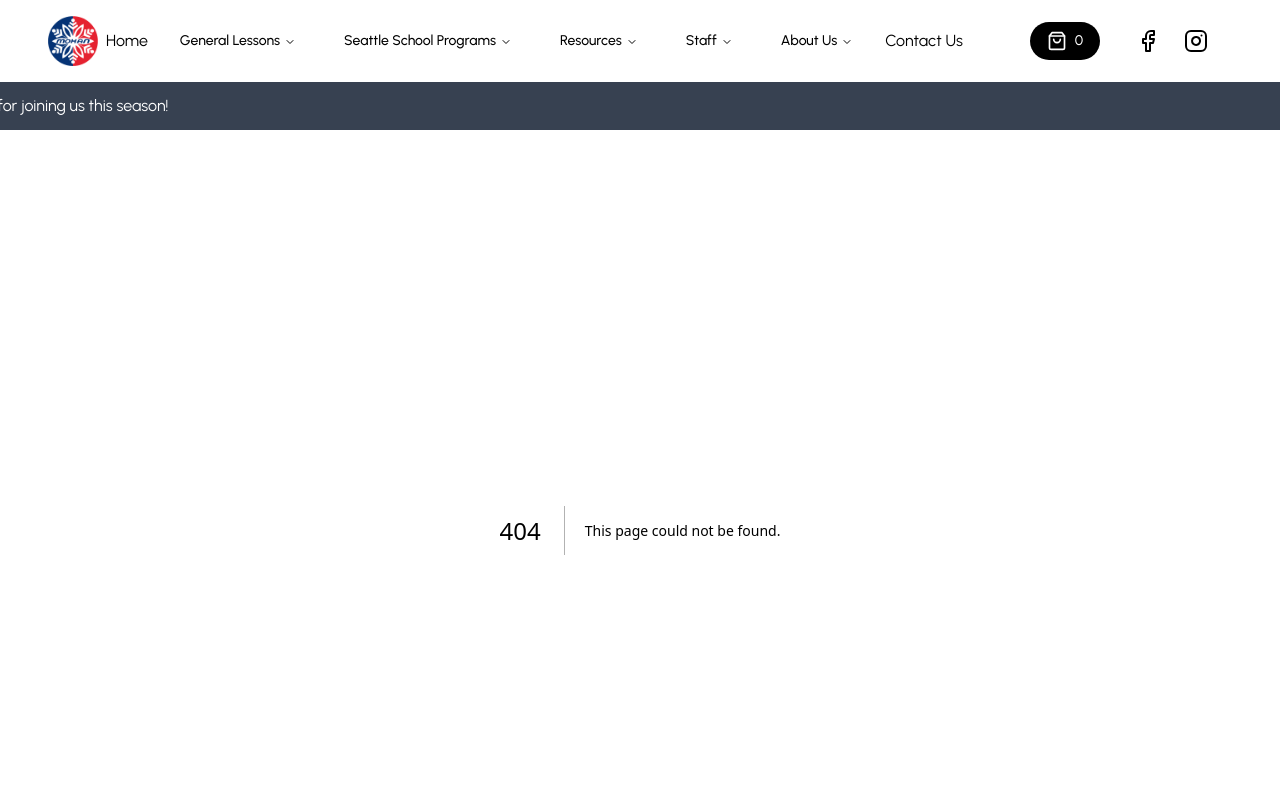
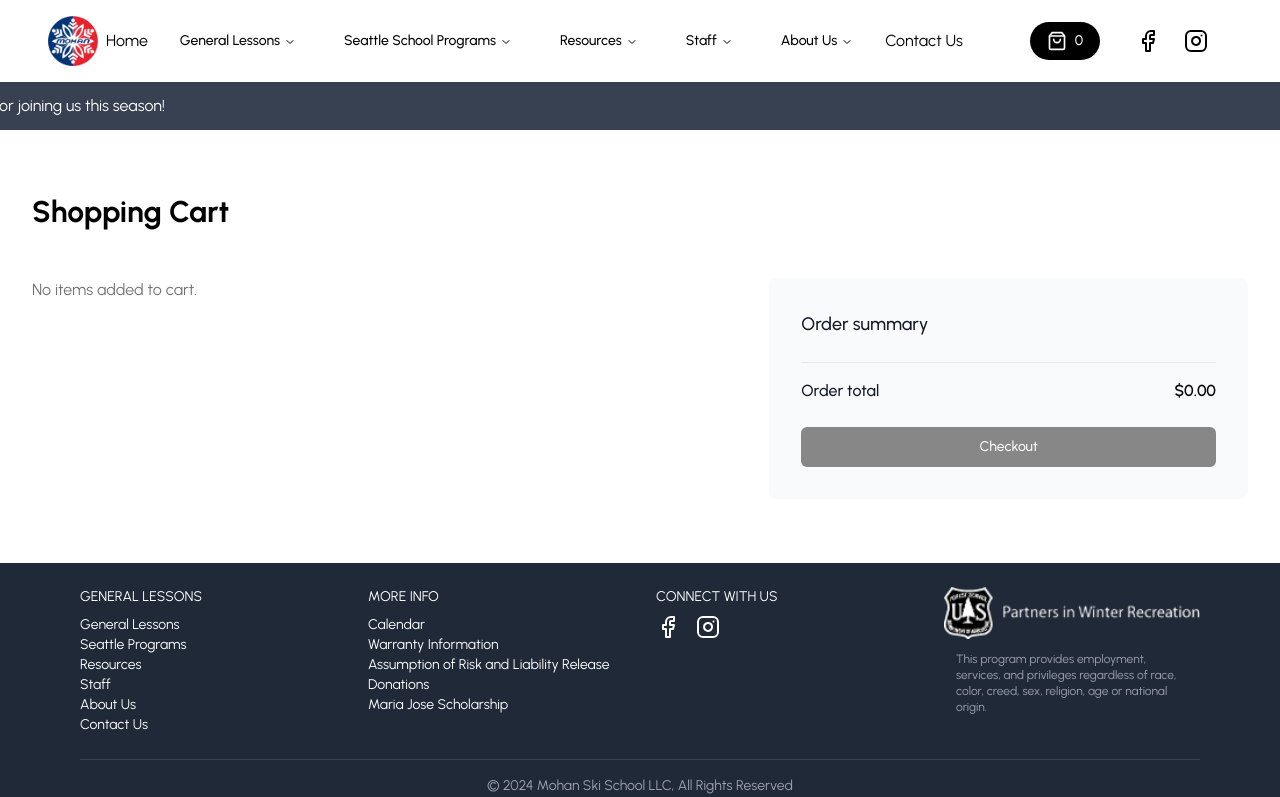
Before and after one commit to dschaaf89/SkiMohanMain, a Next.js app: page /cart in a window 1280 px wide. Before the commit this address had no page. Shown: the top 797 px of the page. Built offline with nearby package versions, Linux system fonts and the light colour scheme.

Commit message:
working on cart features

```diff
--- a/app/(routes)/cart/cart-item-info.tsx
+++ b/app/(routes)/cart/components/cart-item-info.tsx
@@ -14,8 +14,8 @@ interface CartItemInfoProps {
         </div>
 
         <div className="mt-1 flex text-sm">
-          <p className="text-gray-500">{product.color}</p>
-          <p className="ml-4 border-l border-gray-200 pl-4 text-gray-500">{product.size}</p>
+          <p className="text-gray-500">{product.program}</p>
+
         </div>
         <p className="mt-1 text-sm font-medium text-gray-900">{product.price}</p>
       </div>
--- a/app/(routes)/cart/cart-item.tsx
+++ b/app/(routes)/cart/components/cart-item.tsx
@@ -24,12 +24,12 @@ const CartItem: React.FC<CartItemProps> = ({
   return (
     <li className="flex py-6 border-b">
       <div className="relative h-24 w-24 rounded-md overflow-hidden sm:h-48 sm:w-48">
-        <Image
+        {/* <Image
           fill
           src={data.images[0].url}
           alt=""
           className="object-cover object-center"
-        />
+        /> */}
       </div>
       <div className="relative ml-4 flex flex-1 flex-col justify-between sm:ml-6">
         <div className="absolute z-10 right-0 top-0">
--- /dev/null
+++ b/app/(routes)/cart/page.tsx
@@ -0,0 +1,34 @@
+'use client';
+
+import Container from "@/components/ui/container";
+import useCart from "@/hooks/use-cart";
+import { useEffect, useState } from "react";
+import CartItem from "./components/cart-item";
+import Summary from "./components/summary";
+
+const CartPage = () => {
+    const cart = useCart();
+    return (
+
+    <div className=" bg-white">
+        <Container>
+            <div className="px-4 py-16 sm:px-6 lg:px-8">
+                <h1 className="text-3xl font-bold text-black">Shopping Cart</h1>
+                <div className="mt-12 lg:grid lg:grid-cols-12 lg:items-state gap-x-12">
+                   <div className="lg:col-span-7">
+                   {cart.items.length === 0 && <p className="text-neutral-500">No items added to cart.</p>}
+                   <ul>
+                {cart.items.map((item) => (
+                  <CartItem key={item.id} data={item} />
+                ))}
+              </ul>
+                    </div>
+                    <Summary />
+                </div>
+            </div>
+        </Container>
+        </div>
+     );
+}
+
+export default CartPage;
--- a/components/ui/product.tsx
+++ b/components/ui/product.tsx
@@ -1,13 +1,9 @@
-"use client"
+"use client";
 
-import React from 'react';
-import { Product as ProductType } from '@/types';
-import Image from 'next/image'; // <-- Import Image component
-import useCart from '@/hooks/use-cart';
-
-
-
-
+import React from "react";
+import { Product as ProductType } from "@/types";
+import Image from "next/image";
+import useCart from "@/hooks/use-cart";
 
 interface ProductProps {
   data: ProductType;
@@ -17,24 +13,24 @@ const Product: React.FC<ProductProps> = ({ data }) => {
   const imageUrl = data.images?.[0]?.url;
   const productName = data.name;
   const productPrice = data.price;
-  const productType= data.type.name;
-  const cart = useCart();
+  const productType = data.type.name;
+
+  const cart = useCart(); // Correctly invoke the hook here
+
   const handleOrder = () => {
-    // Implement order logic here
-    cart.addItem(data)
+    cart.addItem(data);
     console.log(`Ordering product: ${productName}`);
   };
 
   return (
     <tr className="bg-white border-b">
-     <td className="p-4 relative h-24 w-24"> {/* Adjust the height and width as needed */}
+      <td className="p-4 relative h-24 w-24">
         <div className="relative h-full w-full">
           <Image
             src={imageUrl}
             alt={productName}
-      layout="fill"
-      objectFit="cover"
-      className="rounded"
+            fill
+            className="object-cover rounded"
           />
         </div>
       </td>
--- a/hooks/use-cart.tsx
+++ b/hooks/use-cart.tsx
@@ -1,9 +1,8 @@
 import { create } from 'zustand';
 import { toast } from 'react-hot-toast';
-import { persist, createJSONStorage } from "zustand/middleware";
+import { persist, createJSONStorage } from 'zustand/middleware';
 
 import { Product } from '@/types';
-import { AlertTriangle } from 'lucide-react';
 
 interface CartStore {
   items: Product[];
@@ -27,13 +26,14 @@ const useCart = create(
       toast.success('Item added to cart.');
     },
     removeItem: (id: string) => {
-    set({ items: [...get().items.filter((item) => item.id !== id)] });
+      set({ items: get().items.filter((item) => item.id !== id) });
       toast.success('Item removed from cart.');
     },
     removeAll: () => set({ items: [] }),
   }), {
     name: 'cart-storage',
     storage: createJSONStorage(() => localStorage)
-}));
+  })
+);
 
 export default useCart;
```
Also changed, not shown: app/(routes)/cart/components/summary.tsx (renamed from app/(routes)/cart/summary.tsx). Lines whose indentation alone changed are shown as unchanged.
